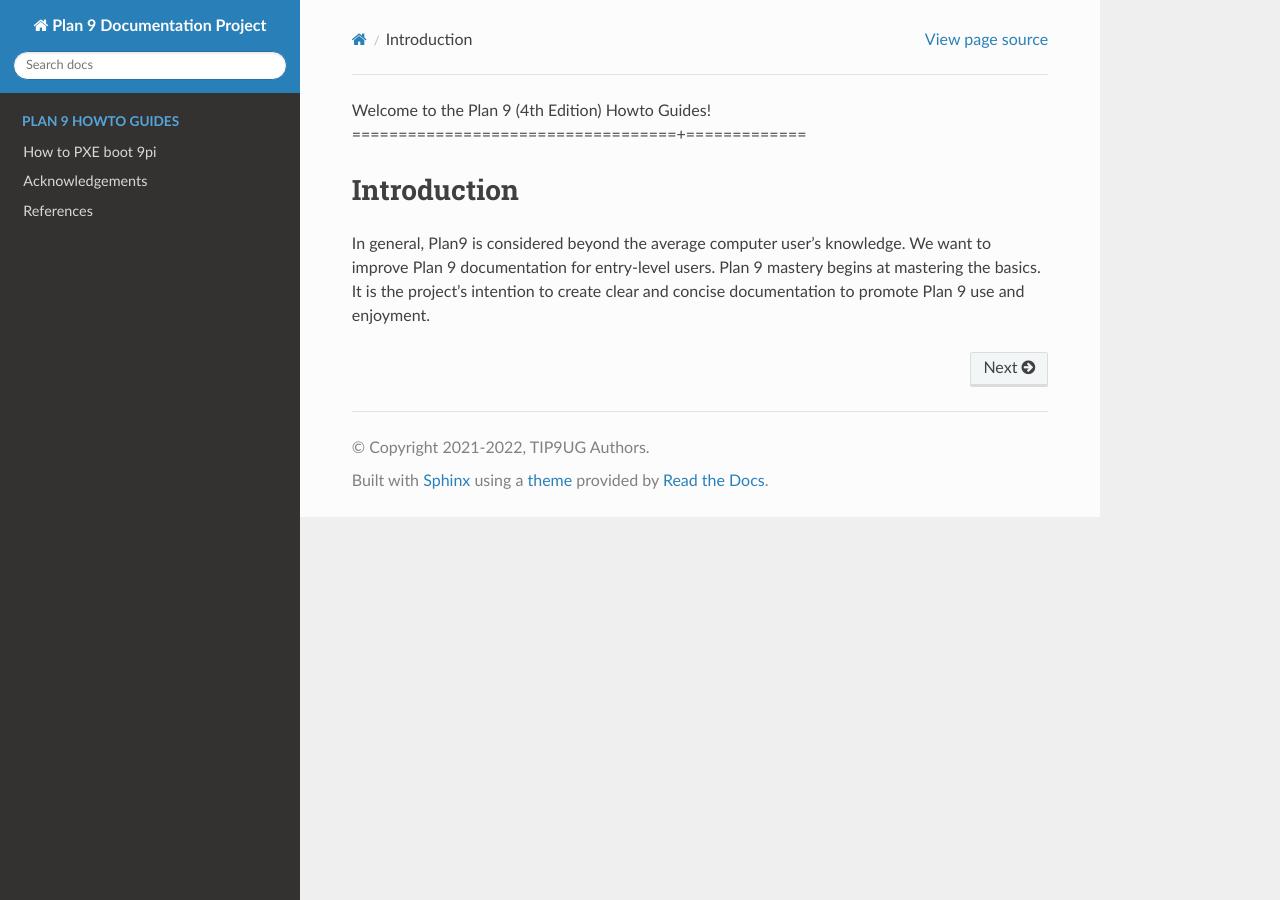
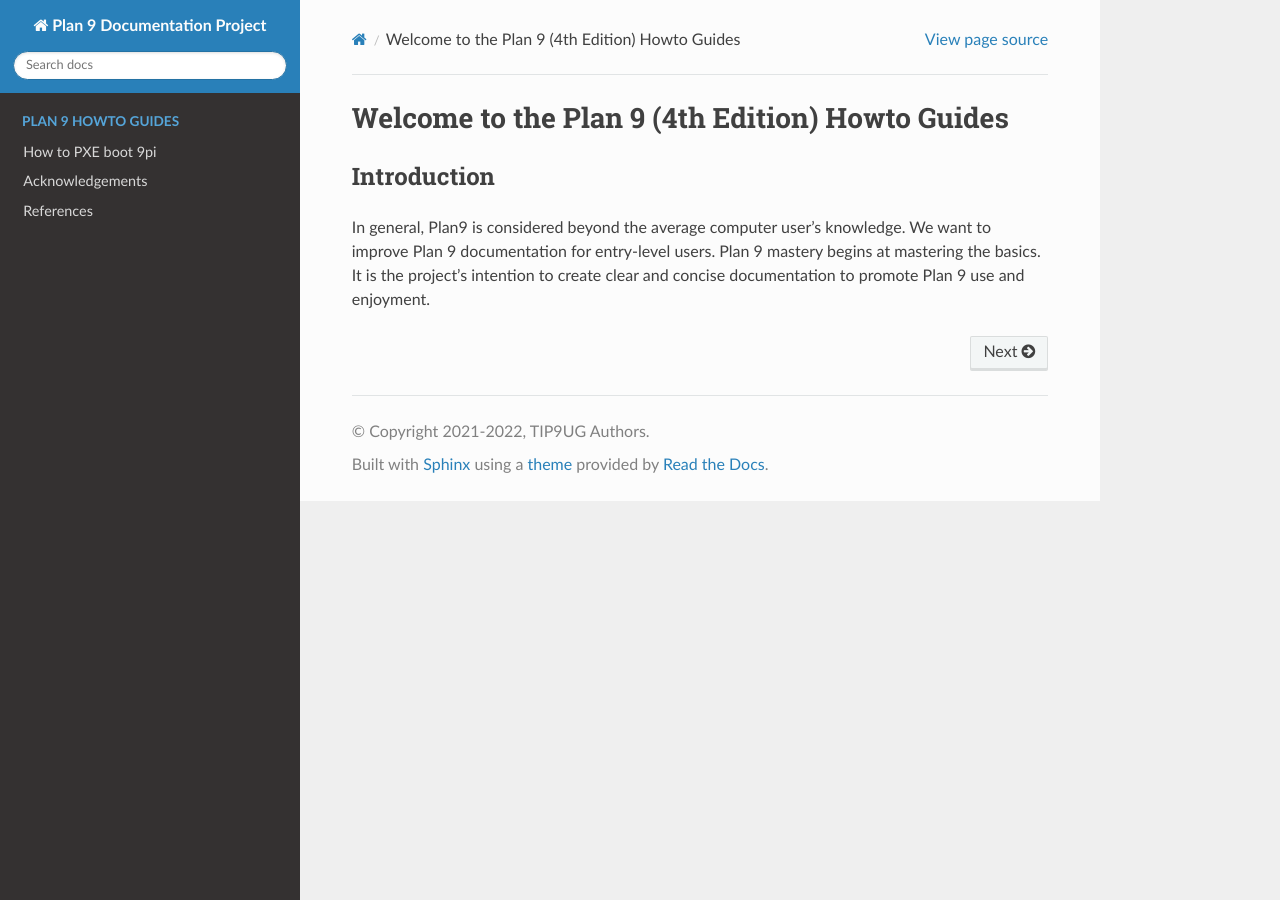
Before and after one commit to tip9ug/plan9-4th-edition-howto-guides, a Sphinx documentation site: the page built from source/index.md, in a window 1280 px wide. Built offline with Sphinx 7.4.7 and the Read the Docs theme 2.0.0, drawn with Linux system fonts in a browser that asks for light colours.

Commit message:
Corrected formatting

```diff
--- a/source/index.md
+++ b/source/index.md
@@ -1,5 +1,5 @@
-Welcome to the Plan 9 (4th Edition) Howto Guides!
-===================================+=============
+Welcome to the Plan 9 (4th Edition) Howto Guides
+================================================
 
 ## Introduction
 
```
